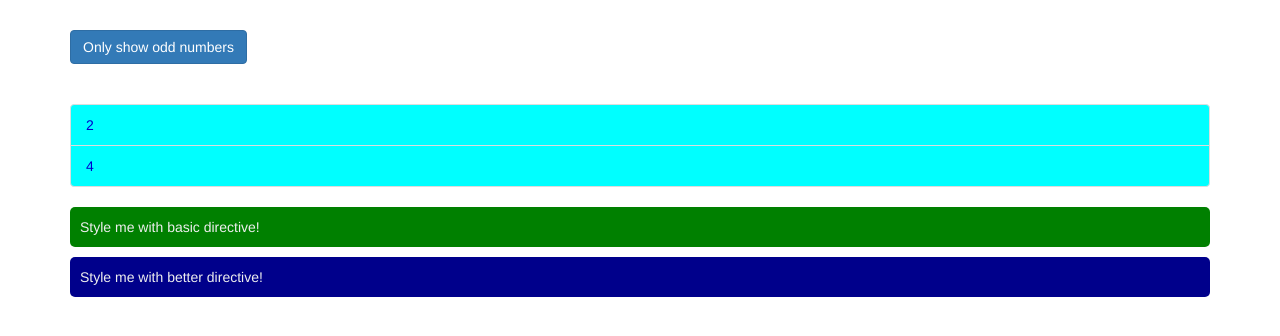
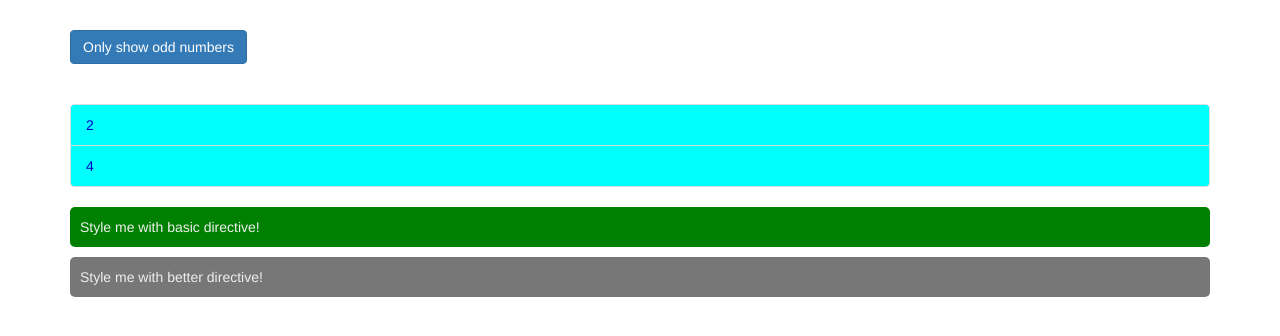
Before and after one commit to mspdl/angular-the_complete_guide_2022, an Angular app in the folder directives-start/: page / in a window 1280 px wide. Shown: the top 336 px of the page. Built offline with nearby package versions, Linux system fonts and the light colour scheme.

Commit message:
[Section 7] Binding to Directive Properties (with my approach)

```diff
--- a/directives-start/src/app/app.component.html
+++ b/directives-start/src/app/app.component.html
@@ -12,7 +12,10 @@
             class="list-group-item"
             [ngClass]="{ odd: oddNumber % 2 !== 0 }"
             [ngStyle]="{
-              backgroundColor: oddNumber % 2 !== 0 ? 'orange' : 'transparent'
+              backgroundColor:
+                oddNumber % 2 !== 0
+                  ? defaultColors.odd.background
+                  : 'transparent'
             }"
           >
             {{ oddNumber }}
@@ -26,7 +29,10 @@
             class="list-group-item"
             [ngClass]="{ even: evenNumber % 2 === 0 }"
             [ngStyle]="{
-              backgroundColor: evenNumber % 2 === 0 ? 'aqua' : 'transparent'
+              backgroundColor:
+                evenNumber % 2 === 0
+                  ? defaultColors.even.background
+                  : 'transparent'
             }"
           >
             {{ evenNumber }}
@@ -34,7 +40,12 @@
         </div>
       </ul>
       <p appBasicHighlight>Style me with basic directive!</p>
-      <p appBetterHighlight>Style me with better directive!</p>
+      <p
+        [appBetterHighlight]="onlyOdd ? defaultColors.odd : defaultColors.even"
+        [highlightColor]="onlyOdd ? highlightColors.odd : highlightColors.even"
+      >
+        Style me with better directive!
+      </p>
     </div>
   </div>
 </div>
--- a/directives-start/src/app/app.component.ts
+++ b/directives-start/src/app/app.component.ts
@@ -10,4 +10,26 @@ export class AppComponent {
   oddNumbers = [1, 3, 5];
   evenNumbers = [2, 4];
   onlyOdd = false;
+
+  defaultColors = {
+    odd: {
+      background: "orange",
+      text: "brown",
+    },
+    even: {
+      background: "aqua",
+      text: "mediumblue",
+    },
+  };
+
+  highlightColors = {
+    odd: {
+      background: "brown",
+      text: "orange",
+    },
+    even: {
+      background: "mediumblue",
+      text: "aqua",
+    },
+  };
 }
--- a/directives-start/src/app/better-highlight/better-highlight.directive.ts
+++ b/directives-start/src/app/better-highlight/better-highlight.directive.ts
@@ -3,6 +3,7 @@ import {
   ElementRef,
   HostBinding,
   HostListener,
+  Input,
   OnInit,
   Renderer2,
 } from "@angular/core";
@@ -11,10 +12,14 @@ import {
   selector: "[appBetterHighlight]",
 })
 export class BetterHighlightDirective implements OnInit {
-  @HostBinding("style.backgroundColor") backgroundColor: string = "darkblue";
+  @Input('appBetterHighlight') defaultColor = { background: "#777", text: "#EEE" };
+  @Input() highlightColor: { background: string; text: string };
+
+  @HostBinding("style.backgroundColor") backgroundColor: string =
+    this.defaultColor.background;
   @HostBinding("style.borderRadius") borderRadius: string = "0.5rem";
   @HostBinding("style.padding") padding: string = "1rem";
-  @HostBinding("style.color") color: string = "#EEE";
+  @HostBinding("style.color") color: string = this.defaultColor.text;
 
   constructor(private element: ElementRef, private renderer: Renderer2) {}
 
@@ -39,9 +44,9 @@ export class BetterHighlightDirective implements OnInit {
     //   "background-color",
     //   "aqua"
     // );
-    this.backgroundColor = "aqua";
+    this.backgroundColor = this.highlightColor.background;
     // this.renderer.setStyle(this.element.nativeElement, "color", "darkblue");
-    this.color = "darkblue";
+    this.color = this.highlightColor.text;
   }
 
   @HostListener("mouseleave") mouseleave(eventData: Event) {
@@ -50,8 +55,8 @@ export class BetterHighlightDirective implements OnInit {
     //   "background-color",
     //   "darkblue"
     // );
-    this.backgroundColor = "darkblue";
+    this.backgroundColor = this.defaultColor.background;
     // this.renderer.setStyle(this.element.nativeElement, "color", "#EEE");
-    this.color = "#EEE";
+    this.color = this.defaultColor.text;
   }
 }
```
